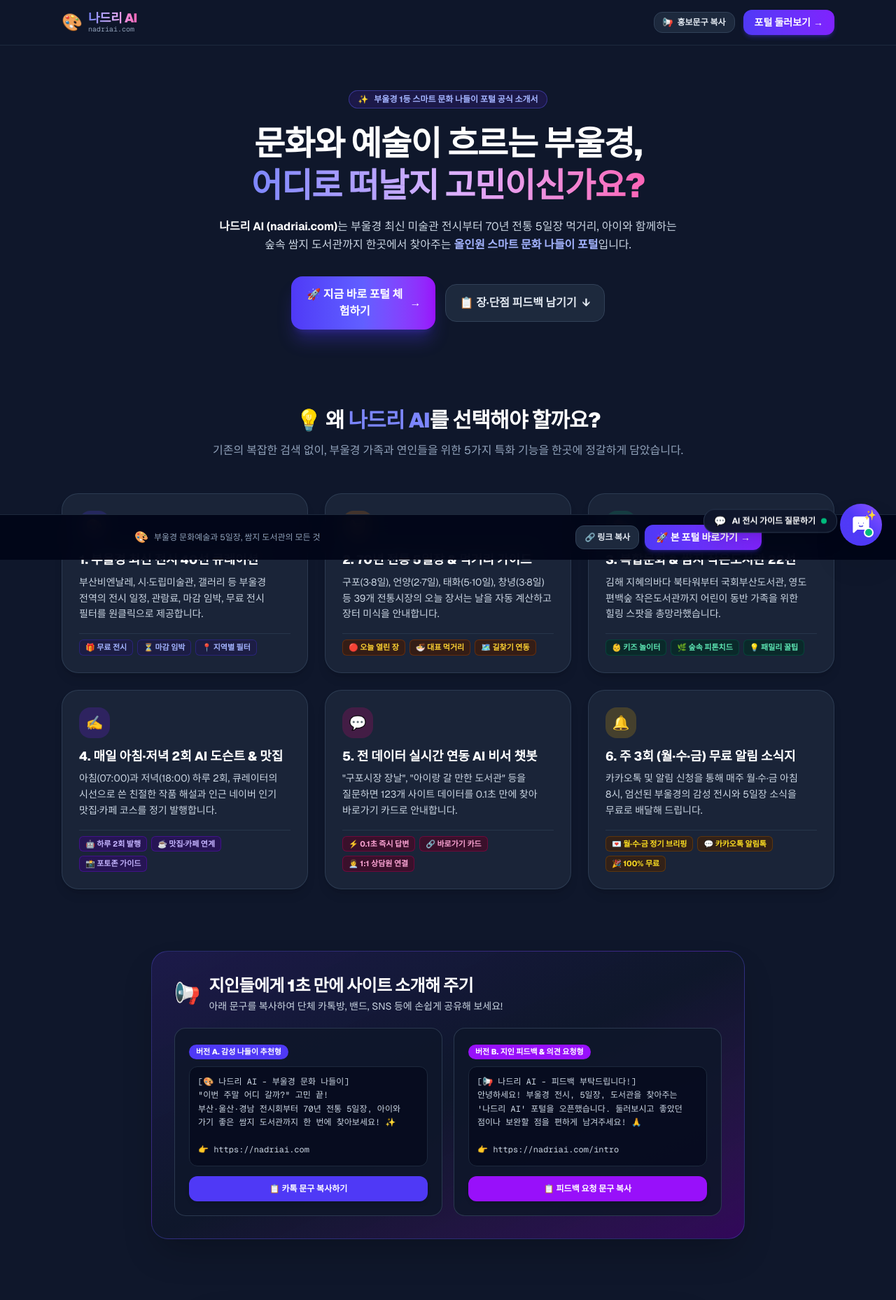
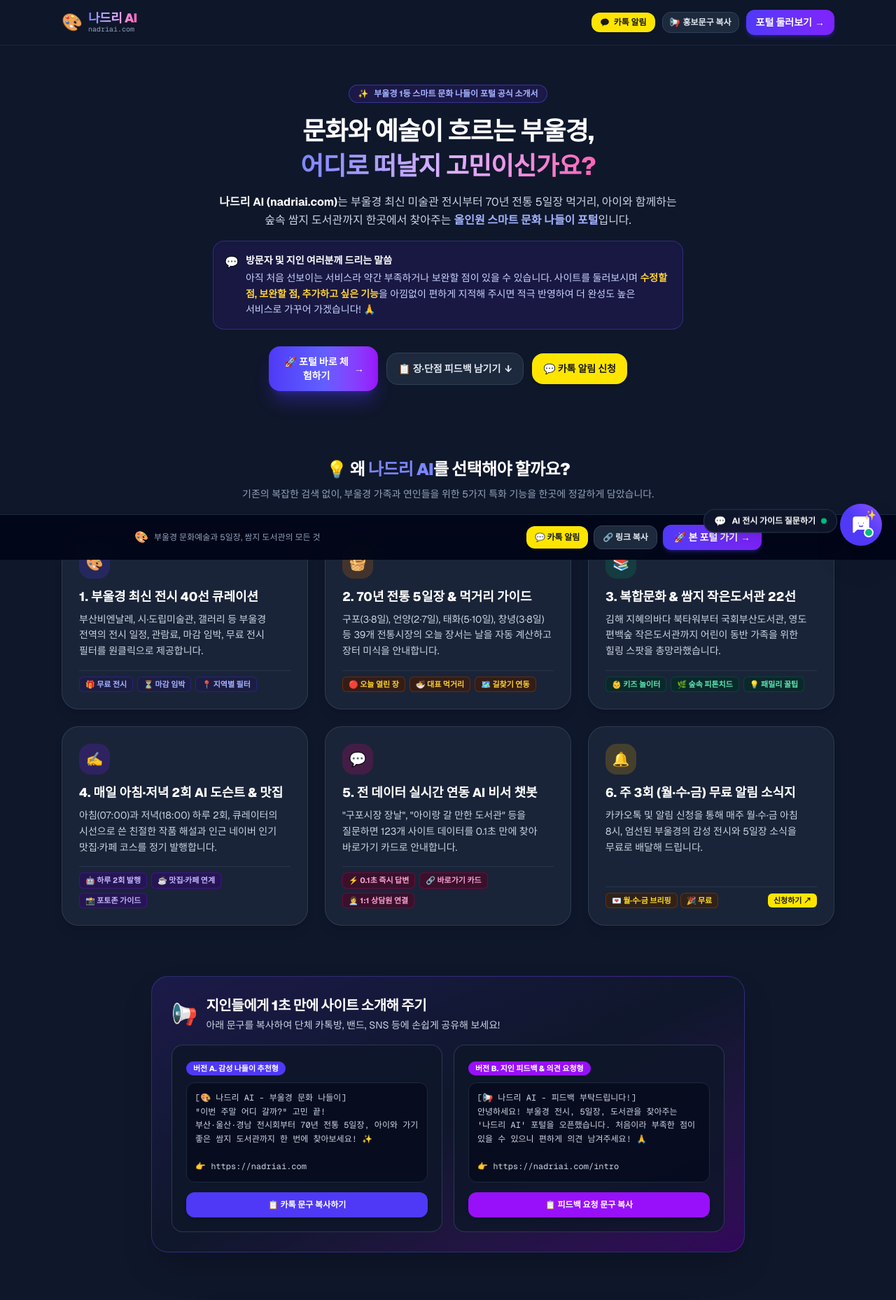
Before and after one commit to parkyoung07/art-buk, a Next.js app: page /intro in a window 1280 px wide. Shown: the top 1858 px of the page at 70% size. Built offline with nearby package versions, Linux system fonts and the light colour scheme.

Commit message:
feat: Reduce intro headline font size by 20%, add humble tester feedback prompt, and integrate KakaoTalk subscribe modal

```diff
--- a/src/app/intro/page.tsx
+++ b/src/app/intro/page.tsx
@@ -2,6 +2,7 @@
 
 import React, { useState } from 'react';
 import Link from 'next/link';
+import KakaoSubscribeModal from '@/components/KakaoSubscribeModal';
 
 export default function IntroPage() {
   const [rating, setRating] = useState<number>(5);
@@ -15,6 +16,7 @@ export default function IntroPage() {
   const [submitting, setSubmitting] = useState(false);
   const [submitted, setSubmitted] = useState(false);
   const [copiedType, setCopiedType] = useState<string | null>(null);
+  const [isKakaoModalOpen, setIsKakaoModalOpen] = useState(false);
 
   const toggleFeature = (feature: string) => {
     if (selectedFeatures.includes(feature)) {
@@ -29,7 +31,7 @@ export default function IntroPage() {
     if (type === 'general') {
       text = `[🎨 나드리 AI - 부울경 문화·나들이 포털]\n\n"이번 주말 어디 갈까?" 고민 끝!\n부산·울산·경남 최신 미술관 전시부터 70년 전통 5일장 먹거리, 아이와 함께 가기 좋은 숲속 쌈지 도서관까지 단 하나의 사이트에서 만나보세요.\n\n✨ 매일 아침·저녁 2회 AI 도슨트 작품 해설 & 맛집 코스\n🧺 오늘 열리는 부울경 5일장 실시간 검색\n📚 아이와 힐링하는 복합&쌈지 도서관 22선\n💬 24시간 실시간 AI 문화비서 챗봇\n💌 주 3회 (월·수·금) 무료 문화 소식지\n\n👉 지금 바로 구경하기: https://nadriai.com`;
     } else if (type === 'feedback') {
-      text = `[📢 나드리 AI - 지인 피드백 부탁드립니다!]\n\n안녕하세요! 이번에 부울경 전시, 전통 5일장, 쌈지 도서관을 한눈에 찾아주는 문화 나들이 포털 '나드리 AI'를 준비했습니다.\n\n직접 들어와서 둘러보시고, 좋았던 점이나 개선/보완할 점에 대해 솔직한 의견을 남겨주시면 서비스 발전에 큰 도움이 됩니다! 🙏\n\n👉 사이트 둘러보기 및 의견 남기기: https://nadriai.com/intro`;
+      text = `[📢 나드리 AI - 지인 피드백 부탁드립니다!]\n\n안녕하세요! 이번에 부울경 전시, 전통 5일장, 쌈지 도서관을 한눈에 찾아주는 문화 나들이 포털 '나드리 AI'를 준비했습니다.\n\n처음 선보이는 서비스라 부족한 점이 있을 수 있으니, 둘러보시고 수정할 점이나 보완할 점, 추가하고 싶은 점을 편하게 남겨주시면 큰 도움이 됩니다! 🙏\n\n👉 사이트 둘러보기 및 의견 남기기: https://nadriai.com/intro`;
     } else {
       text = 'https://nadriai.com';
     }
@@ -96,17 +98,32 @@ export default function IntroPage() {
             </div>
           </Link>
 
-          <div className="flex items-center gap-2 sm:gap-3">
+          <div className="flex items-center gap-2 sm:gap-2.5">
+            {/* 카카오톡 알림 신청 콤팩트 버튼 */}
+            <button
+              type="button"
+              onClick={() => setIsKakaoModalOpen(true)}
+              className="inline-flex items-center gap-1.5 px-2.5 py-1.5 sm:px-3 sm:py-1.5 rounded-xl bg-[#FEE500] hover:bg-[#ebd300] active:scale-95 text-[#191919] text-xs font-black transition-all cursor-pointer shadow-xs"
+              title="카카오톡 알림 신청하기"
+            >
+              <svg className="w-3.5 h-3.5 fill-current" viewBox="0 0 24 24" xmlns="http://www.w3.org/2000/svg">
+                <path d="M12 3C6.48 3 2 6.58 2 11c0 2.82 1.83 5.3 4.6 6.74-.2.74-.74 2.68-.85 3.1-.14.5.18.5.38.36.26-.18 3.56-2.42 4.14-2.82.57.08 1.15.12 1.73.12 5.52 0 10-3.58 10-8s-4.48-8-10-8z" />
+              </svg>
+              <span className="hidden sm:inline">카톡 알림</span>
+              <span className="sm:hidden">카톡</span>
+            </button>
+
             <button
               onClick={() => handleCopyPromo('feedback')}
-              className="inline-flex items-center gap-1.5 px-3 py-1.5 rounded-xl bg-slate-800 hover:bg-slate-700 text-slate-200 text-xs font-bold border border-slate-700 transition-colors cursor-pointer"
+              className="inline-flex items-center gap-1 px-2.5 py-1.5 rounded-xl bg-slate-800 hover:bg-slate-700 text-slate-200 text-xs font-bold border border-slate-700 transition-colors cursor-pointer"
             >
               <span>📢</span>
-              <span className="hidden sm:inline">홍보문구 복사</span>
+              <span className="hidden md:inline">홍보문구 복사</span>
             </button>
+
             <Link
               href="/"
-              className="inline-flex items-center gap-1 px-3.5 py-1.5 sm:px-4 sm:py-2 rounded-xl bg-gradient-to-r from-indigo-600 to-violet-600 hover:from-indigo-500 hover:to-violet-500 text-white text-xs sm:text-sm font-bold shadow-md shadow-indigo-600/30 transition-all hover:scale-102"
+              className="inline-flex items-center gap-1 px-3 py-1.5 sm:px-3.5 sm:py-2 rounded-xl bg-gradient-to-r from-indigo-600 to-violet-600 hover:from-indigo-500 hover:to-violet-500 text-white text-xs sm:text-sm font-bold shadow-md shadow-indigo-600/30 transition-all hover:scale-102"
             >
               <span>포털 둘러보기</span>
               <span>→</span>
@@ -115,18 +132,19 @@ export default function IntroPage() {
         </div>
       </header>
 
-      {/* Hero 소개 섹션 (자간, 행간, 정렬 최적화) */}
-      <section className="relative overflow-hidden pt-10 sm:pt-16 pb-12 sm:pb-16 px-4 sm:px-6">
+      {/* Hero 소개 섹션 (글자 크기 20% 축소 & 정중한 피드백 요청 안내) */}
+      <section className="relative overflow-hidden pt-8 sm:pt-14 pb-10 sm:pb-14 px-4 sm:px-6">
         {/* 은은한 배경 오로라 */}
-        <div className="absolute top-1/4 left-1/2 -translate-x-1/2 -translate-y-1/2 w-[550px] h-[320px] bg-gradient-to-tr from-indigo-600/20 via-purple-600/20 to-pink-600/10 rounded-full blur-3xl pointer-events-none -z-10" />
+        <div className="absolute top-1/4 left-1/2 -translate-x-1/2 -translate-y-1/2 w-[520px] h-[300px] bg-gradient-to-tr from-indigo-600/20 via-purple-600/20 to-pink-600/10 rounded-full blur-3xl pointer-events-none -z-10" />
 
         <div className="max-w-3xl mx-auto text-center">
-          <div className="inline-flex items-center gap-2 px-3 py-1 rounded-full bg-indigo-950/90 border border-indigo-500/40 text-indigo-300 text-xs font-bold mb-5 shadow-inner">
+          <div className="inline-flex items-center gap-2 px-3 py-1 rounded-full bg-indigo-950/90 border border-indigo-500/40 text-indigo-300 text-xs font-bold mb-4 shadow-inner">
             <span>✨</span>
             <span>부울경 1등 스마트 문화 나들이 포털 공식 소개서</span>
           </div>
 
-          <h1 className="text-2xl sm:text-4xl lg:text-5xl font-black tracking-tight text-white leading-snug sm:leading-tight mb-4 break-keep">
+          {/* 메인 헤드라인 (기존 대비 약 20% 축소하여 정갈하고 세련된 비율) */}
+          <h1 className="text-xl sm:text-2xl md:text-3xl lg:text-4xl font-extrabold tracking-tight text-white leading-snug sm:leading-snug mb-3.5 break-keep">
             문화와 예술이 흐르는 부울경,
             <br />
             <span className="bg-gradient-to-r from-indigo-400 via-purple-300 to-pink-400 bg-clip-text text-transparent">
@@ -134,37 +152,57 @@ export default function IntroPage() {
             </span>
           </h1>
 
-          <p className="text-sm sm:text-base text-slate-300 leading-relaxed font-normal max-w-2xl mx-auto mb-8 break-keep">
+          <p className="text-xs sm:text-sm md:text-base text-slate-300 leading-relaxed font-normal max-w-2xl mx-auto mb-4 break-keep">
             <strong className="font-bold text-white">나드리 AI (nadriai.com)</strong>는 부울경 최신 미술관 전시부터 70년 전통 5일장 먹거리, 아이와 함께하는 숲속 쌈지 도서관까지 한곳에서 찾아주는 <strong className="font-bold text-indigo-300">올인원 스마트 문화 나들이 포털</strong>입니다.
           </p>
 
+          {/* 겸손하고 정중한 지인 피드백 요청 안내 박스 */}
+          <div className="max-w-2xl mx-auto bg-indigo-950/70 border border-indigo-500/30 rounded-2xl p-3.5 sm:p-4 text-xs sm:text-sm text-indigo-200 leading-relaxed mb-6 break-keep shadow-inner text-left">
+            <div className="flex items-start gap-2.5">
+              <span className="text-base shrink-0 mt-0.5">💬</span>
+              <div>
+                <strong className="text-white font-bold block mb-0.5">방문자 및 지인 여러분께 드리는 말씀</strong>
+                <span>
+                  아직 처음 선보이는 서비스라 약간 부족하거나 보완할 점이 있을 수 있습니다. 사이트를 둘러보시며 <strong className="text-amber-300 font-bold">수정할 점, 보완할 점, 추가하고 싶은 기능</strong>을 아낌없이 편하게 지적해 주시면 적극 반영하여 더 완성도 높은 서비스로 가꾸어 가겠습니다! 🙏
+                </span>
+              </div>
+            </div>
+          </div>
+
           {/* 주요 액션 버튼 그룹 */}
-          <div className="flex flex-col sm:flex-row items-center justify-center gap-2.5 sm:gap-3.5 max-w-md mx-auto">
+          <div className="flex flex-col sm:flex-row items-center justify-center gap-2.5 sm:gap-3 max-w-lg mx-auto">
             <Link
               href="/"
-              className="w-full sm:w-auto flex-1 inline-flex items-center justify-center gap-2 px-5 py-3.5 rounded-2xl bg-gradient-to-r from-indigo-600 via-indigo-500 to-purple-600 hover:from-indigo-500 hover:to-purple-500 text-white font-extrabold text-sm sm:text-base shadow-xl shadow-indigo-600/30 transition-all hover:scale-102"
+              className="w-full sm:w-auto flex-1 inline-flex items-center justify-center gap-1.5 px-5 py-3 rounded-2xl bg-gradient-to-r from-indigo-600 via-indigo-500 to-purple-600 hover:from-indigo-500 hover:to-purple-500 text-white font-extrabold text-xs sm:text-sm shadow-xl shadow-indigo-600/30 transition-all hover:scale-102"
             >
-              <span>🚀 지금 바로 포털 체험하기</span>
+              <span>🚀 포털 바로 체험하기</span>
               <span>→</span>
             </Link>
             <a
               href="#feedback-section"
-              className="w-full sm:w-auto inline-flex items-center justify-center gap-2 px-5 py-3.5 rounded-2xl bg-slate-800 hover:bg-slate-700 text-slate-200 font-bold text-sm sm:text-base border border-slate-700 transition-colors"
+              className="w-full sm:w-auto inline-flex items-center justify-center gap-1.5 px-4 py-3 rounded-2xl bg-slate-800 hover:bg-slate-700 text-slate-200 font-bold text-xs sm:text-sm border border-slate-700 transition-colors"
             >
               <span>📋 장·단점 피드백 남기기</span>
               <span>↓</span>
             </a>
+            <button
+              type="button"
+              onClick={() => setIsKakaoModalOpen(true)}
+              className="w-full sm:w-auto inline-flex items-center justify-center gap-1.5 px-4 py-3 rounded-2xl bg-[#FEE500] hover:bg-[#ebd300] active:scale-95 text-[#191919] font-black text-xs sm:text-sm transition-all shadow-md cursor-pointer"
+            >
+              <span>💬 카톡 알림 신청</span>
+            </button>
           </div>
         </div>
       </section>
 
       {/* 5대 핵심 가치 & 차별점 카드 그리드 */}
-      <section className="max-w-6xl mx-auto px-4 sm:px-6 py-8 sm:py-12">
-        <div className="text-center mb-8 sm:mb-12">
-          <h2 className="text-xl sm:text-3xl font-black text-white mb-2 sm:mb-3 tracking-tight break-keep">
+      <section className="max-w-6xl mx-auto px-4 sm:px-6 py-6 sm:py-10">
+        <div className="text-center mb-6 sm:mb-10">
+          <h2 className="text-lg sm:text-2xl font-black text-white mb-2 tracking-tight break-keep">
             💡 왜 <span className="text-indigo-400">나드리 AI</span>를 선택해야 할까요?
           </h2>
-          <p className="text-xs sm:text-base text-slate-400 leading-relaxed break-keep">
+          <p className="text-xs sm:text-sm text-slate-400 leading-relaxed break-keep">
             기존의 복잡한 검색 없이, 부울경 가족과 연인들을 위한 5가지 특화 기능을 한곳에 정갈하게 담았습니다.
           </p>
         </div>
@@ -283,22 +321,30 @@ export default function IntroPage() {
                 카카오톡 및 알림 신청을 통해 매주 월·수·금 아침 8시, 엄선된 부울경의 감성 전시와 5일장 소식을 무료로 배달해 드립니다.
               </p>
             </div>
-            <div className="flex flex-wrap gap-1.5 text-[11px] font-bold text-yellow-300 pt-2 border-t border-slate-700/60">
-              <span className="px-2 py-0.5 rounded-md bg-yellow-950/60 border border-yellow-800/50">💌 월·수·금 정기 브리핑</span>
-              <span className="px-2 py-0.5 rounded-md bg-yellow-950/60 border border-yellow-800/50">💬 카카오톡 알림톡</span>
-              <span className="px-2 py-0.5 rounded-md bg-yellow-950/60 border border-yellow-800/50">🎉 100% 무료</span>
+            <div className="flex flex-wrap items-center justify-between gap-1.5 pt-2 border-t border-slate-700/60">
+              <div className="flex flex-wrap gap-1 text-[11px] font-bold text-yellow-300">
+                <span className="px-2 py-0.5 rounded-md bg-yellow-950/60 border border-yellow-800/50">💌 월·수·금 브리핑</span>
+                <span className="px-2 py-0.5 rounded-md bg-yellow-950/60 border border-yellow-800/50">🎉 무료</span>
+              </div>
+              <button
+                type="button"
+                onClick={() => setIsKakaoModalOpen(true)}
+                className="text-[11px] font-bold px-2 py-0.5 rounded-md bg-[#FEE500] hover:bg-[#ebd300] text-[#191919] transition-colors cursor-pointer"
+              >
+                신청하기 ↗
+              </button>
             </div>
           </div>
         </div>
       </section>
 
       {/* 홍보 문구 원클릭 복사 코너 (지인 카톡/SNS 전송용) */}
-      <section className="max-w-4xl mx-auto px-4 sm:px-6 py-8 sm:py-10">
-        <div className="bg-gradient-to-br from-indigo-950/90 via-slate-900 to-purple-950/80 rounded-3xl p-5 sm:p-8 border border-indigo-500/30 shadow-2xl">
+      <section className="max-w-4xl mx-auto px-4 sm:px-6 py-6 sm:py-8">
+        <div className="bg-gradient-to-br from-indigo-950/90 via-slate-900 to-purple-950/80 rounded-3xl p-5 sm:p-7 border border-indigo-500/30 shadow-2xl">
           <div className="flex items-center gap-3 mb-4">
             <span className="text-2xl sm:text-3xl shrink-0">📢</span>
             <div>
-              <h2 className="text-lg sm:text-2xl font-black text-white tracking-tight leading-snug break-keep">
+              <h2 className="text-base sm:text-xl font-black text-white tracking-tight leading-snug break-keep">
                 지인들에게 1초 만에 사이트 소개해 주기
               </h2>
               <p className="text-xs sm:text-sm text-slate-300 leading-relaxed mt-0.5 break-keep">
@@ -307,7 +353,7 @@ export default function IntroPage() {
             </div>
           </div>
 
-          <div className="grid grid-cols-1 md:grid-cols-2 gap-3.5 sm:gap-4 mt-5">
+          <div className="grid grid-cols-1 md:grid-cols-2 gap-3.5 sm:gap-4 mt-4">
             {/* 문구 1: 나들이 추천형 */}
             <div className="bg-slate-900/90 rounded-2xl p-4 sm:p-5 border border-slate-700/80 flex flex-col justify-between">
               <div>
@@ -339,7 +385,7 @@ export default function IntroPage() {
                 </span>
                 <p className="text-xs text-slate-300 leading-relaxed font-mono whitespace-pre-wrap mb-3.5 break-keep bg-slate-950/60 p-3 rounded-xl border border-slate-800">
                   {`[📢 나드리 AI - 피드백 부탁드립니다!]
-안녕하세요! 부울경 전시, 5일장, 도서관을 찾아주는 '나드리 AI' 포털을 오픈했습니다. 둘러보시고 좋았던 점이나 보완할 점을 편하게 남겨주세요! 🙏
+안녕하세요! 부울경 전시, 5일장, 도서관을 찾아주는 '나드리 AI' 포털을 오픈했습니다. 처음이라 부족한 점이 있을 수 있으니 편하게 의견 남겨주세요! 🙏
 
 👉 https://nadriai.com/intro`}
                 </p>
@@ -357,16 +403,16 @@ export default function IntroPage() {
       </section>
 
       {/* 지인/방문객 장·단점 피드백 설문 접수 폼 */}
-      <section id="feedback-section" className="max-w-3xl mx-auto px-4 sm:px-6 py-8 sm:py-12 scroll-mt-20">
+      <section id="feedback-section" className="max-w-3xl mx-auto px-4 sm:px-6 py-6 sm:py-10 scroll-mt-20">
         <div className="bg-slate-800/90 rounded-3xl p-5 sm:p-8 border border-slate-700 shadow-2xl">
           <div className="text-center mb-6 sm:mb-8">
             <span className="text-3xl mb-1.5 inline-block">📝</span>
-            <h2 className="text-xl sm:text-3xl font-black text-white mb-2 tracking-tight break-keep">
+            <h2 className="text-lg sm:text-2xl font-black text-white mb-2 tracking-tight break-keep">
               여러분의 솔직한 피드백을 들려주세요!
             </h2>
             <p className="text-xs sm:text-sm text-slate-300 leading-relaxed max-w-lg mx-auto break-keep">
-              둘러보시며 <strong>좋았던 점, 아쉬웠던 점, 추가되었으면 하는 기능</strong>을 남겨주시면
-              더 멋진 서비스로 보완해 나가겠습니다.
+              이용해 보시며 <strong>수정할 점, 보완할 점, 추가되었으면 하는 기능</strong>을 남겨주시면
+              더 멋진 서비스로 발전시켜 나가겠습니다.
             </p>
           </div>
 
@@ -468,14 +514,14 @@ export default function IntroPage() {
               {/* 3. 보완할 점 / 아이디어 입력 */}
               <div>
                 <label className="block text-xs sm:text-sm font-bold text-slate-200 mb-2 leading-normal break-keep">
-                  3. 보완해야 할 점이나 추가되었으면 하는 기능이 있다면 자유롭게 적어주세요! (필수)
+                  3. 보완해야 할 점, 수정할 점, 추가되었으면 하는 기능 (필수)
                 </label>
                 <textarea
                   required
                   rows={4}
                   value={feedbackText}
                   onChange={(e) => setFeedbackText(e.target.value)}
-                  placeholder="예: 특정 지역 전시가 더 추가되면 좋겠어요 / 5일장 주차장 정보도 있으면 좋겠어요 / 챗봇 답변이 매우 유용했습니다 등"
+                  placeholder="예: 아직 처음이라 이런 점이 아쉬워요 / 특정 지역 전시가 더 추가되면 좋겠어요 / 5일장 주차장 정보가 있으면 좋겠어요 / 챗봇 답변이 유용했습니다 등 솔직하게 적어주세요!"
                   className="w-full px-3.5 py-3 rounded-2xl bg-slate-900 border border-slate-700 text-slate-100 placeholder-slate-500 text-xs sm:text-sm leading-relaxed focus:outline-none focus:ring-2 focus:ring-indigo-500 focus:border-transparent transition-all"
                 />
               </div>
@@ -514,7 +560,7 @@ export default function IntroPage() {
         </div>
       </section>
 
-      {/* 하단 고정 플로팅 바 (모바일/PC 여백 및 정렬 최적화) */}
+      {/* 하단 고정 플로팅 바 */}
       <div className="fixed bottom-0 left-0 right-0 z-30 bg-slate-950/95 backdrop-blur-md border-t border-slate-800 p-2.5 sm:p-3.5">
         <div className="max-w-4xl mx-auto flex items-center justify-between gap-2 sm:gap-3">
           <div className="hidden sm:flex items-center gap-2 text-xs text-slate-400">
@@ -523,6 +569,13 @@ export default function IntroPage() {
           </div>
 
           <div className="flex items-center gap-2 w-full sm:w-auto justify-end">
+            <button
+              type="button"
+              onClick={() => setIsKakaoModalOpen(true)}
+              className="px-3 py-2 rounded-xl bg-[#FEE500] hover:bg-[#ebd300] active:scale-95 text-[#191919] text-xs font-black transition-all shrink-0 cursor-pointer shadow-xs whitespace-nowrap flex items-center gap-1"
+            >
+              <span>💬 카톡 알림</span>
+            </button>
             <button
               onClick={() => handleCopyPromo('link')}
               className="px-3 py-2 rounded-xl bg-slate-800 hover:bg-slate-700 text-slate-200 text-xs font-bold border border-slate-700 transition-colors shrink-0 cursor-pointer whitespace-nowrap"
@@ -533,12 +586,18 @@ export default function IntroPage() {
               href="/"
               className="flex-1 sm:flex-none inline-flex items-center justify-center gap-1 px-4 py-2 rounded-xl bg-gradient-to-r from-indigo-600 to-violet-600 hover:from-indigo-500 hover:to-violet-500 text-white text-xs sm:text-sm font-extrabold shadow-md shadow-indigo-600/30 transition-all whitespace-nowrap"
             >
-              <span>🚀 본 포털 바로가기</span>
+              <span>🚀 본 포털 가기</span>
               <span>→</span>
             </Link>
           </div>
         </div>
       </div>
+
+      {/* 카카오톡 알림 신청 모달 */}
+      <KakaoSubscribeModal
+        isOpen={isKakaoModalOpen}
+        onClose={() => setIsKakaoModalOpen(false)}
+      />
     </div>
   );
 }
```
Also changed, not shown: public/data/search-index.json, public/search-index.json.
